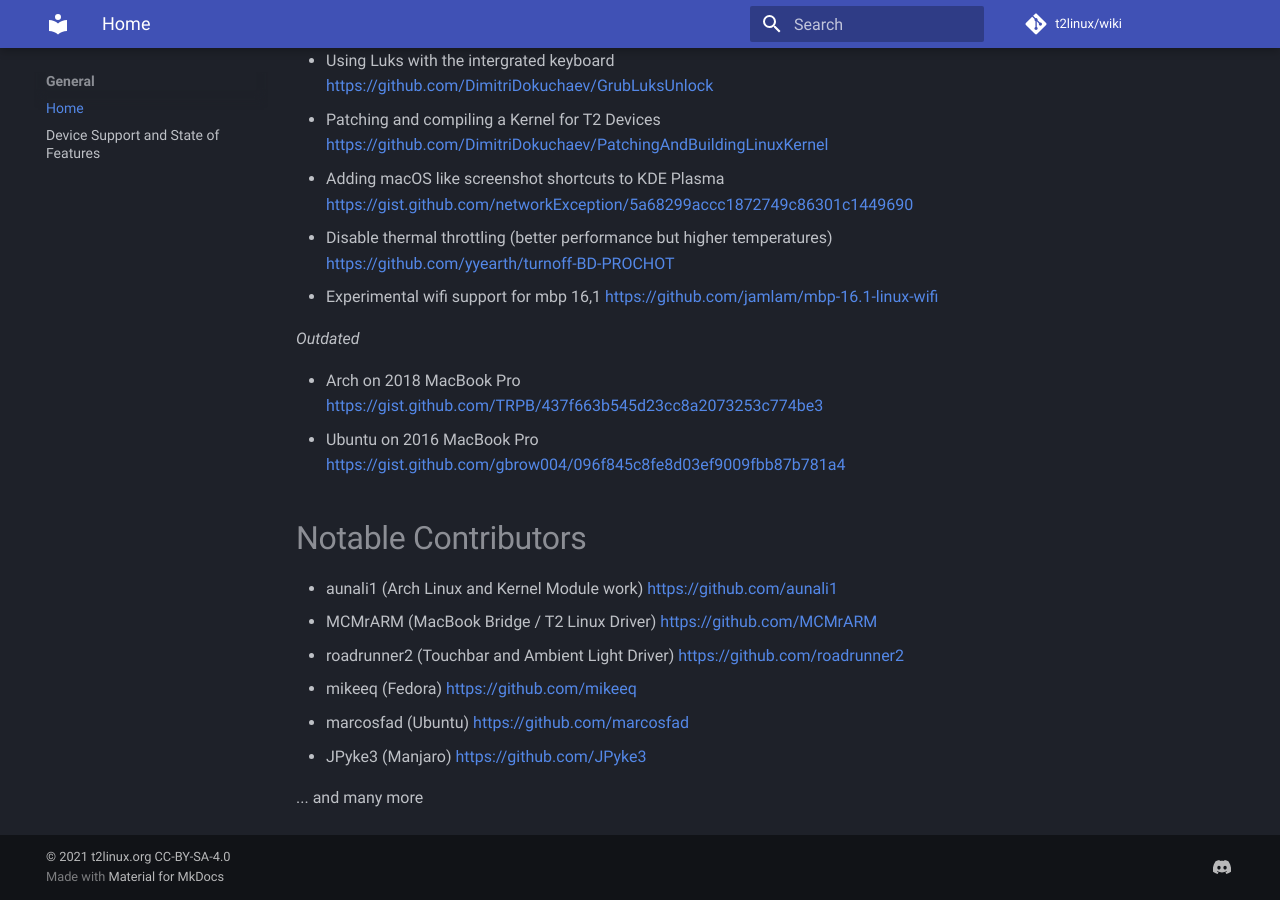
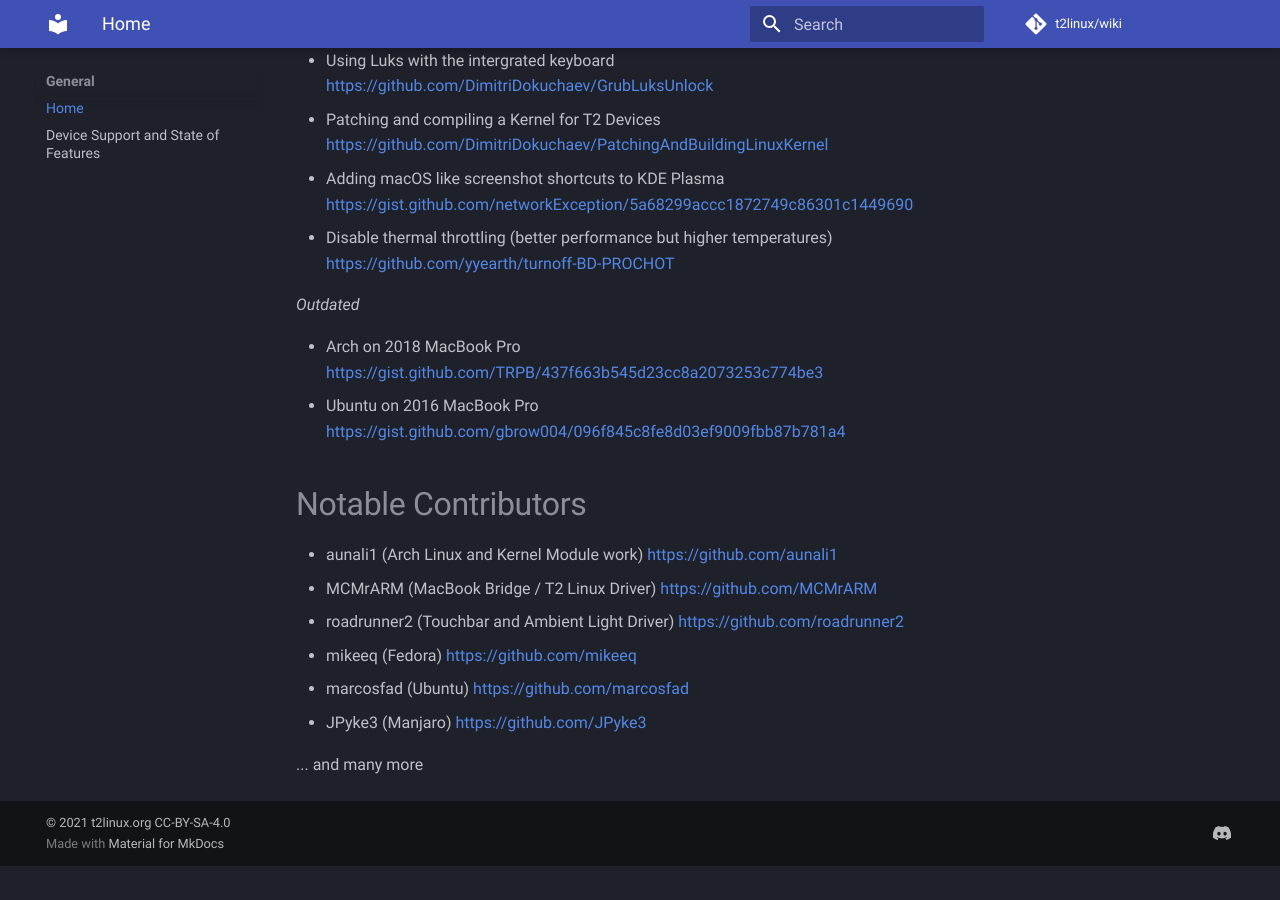
Before and after one commit to t2linux/wiki, an MkDocs documentation site: the page built from docs/index.md, in a window 1280 px wide and 900 px high, scrolled down 1424 px. Built offline with MkDocs 1.6.1 and Material for MkDocs 9.7.7, drawn with Linux system fonts in a browser that asks for light colours; comment, search, counter and statistics services are not loaded; after the commit the page ends 2290 px from its top, so only the background shows below that.

Commit message:
Index: Remove 16,1 / 16,2 patchset from guides and similar
The patchset is not considered experimental anymore and is mentioned
multiple times in the wifi guide, I don't think it needs to be here

```diff
--- a/docs/index.md
+++ b/docs/index.md
@@ -42,7 +42,6 @@ Note that if you are using one of the distributions listed above you should foll
 - Patching and compiling a Kernel for T2 Devices [https://github.com/DimitriDokuchaev/PatchingAndBuildingLinuxKernel](https://github.com/DimitriDokuchaev/PatchingAndBuildingLinuxKernel)
 - Adding macOS like screenshot shortcuts to KDE Plasma [https://gist.github.com/networkException/5a68299accc1872749c86301c1449690](https://gist.github.com/networkException/5a68299accc1872749c86301c1449690)
 - Disable thermal throttling (better performance but higher temperatures) [https://github.com/yyearth/turnoff-BD-PROCHOT](https://github.com/yyearth/turnoff-BD-PROCHOT)
-- Experimental wifi support for mbp 16,1 [https://github.com/jamlam/mbp-16.1-linux-wifi](https://github.com/jamlam/mbp-16.1-linux-wifi)
 
 *Outdated*
 
```
